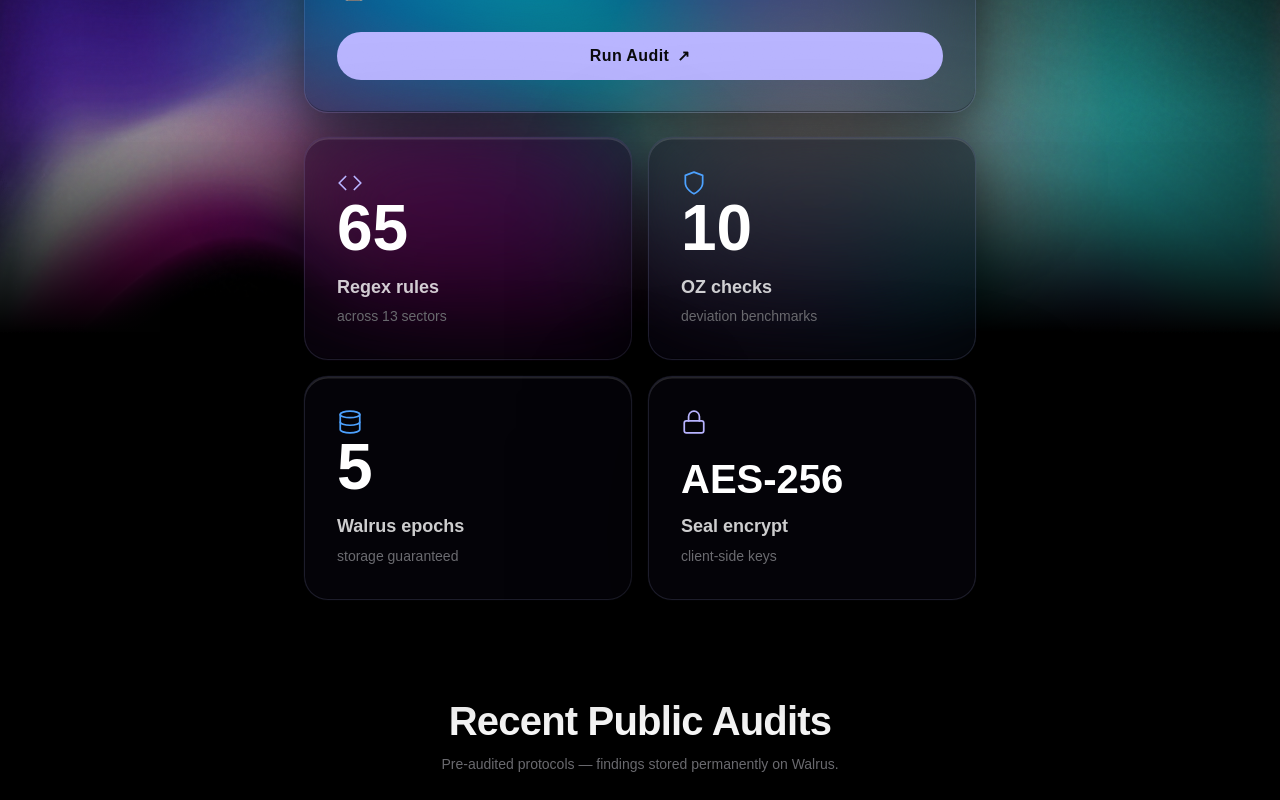
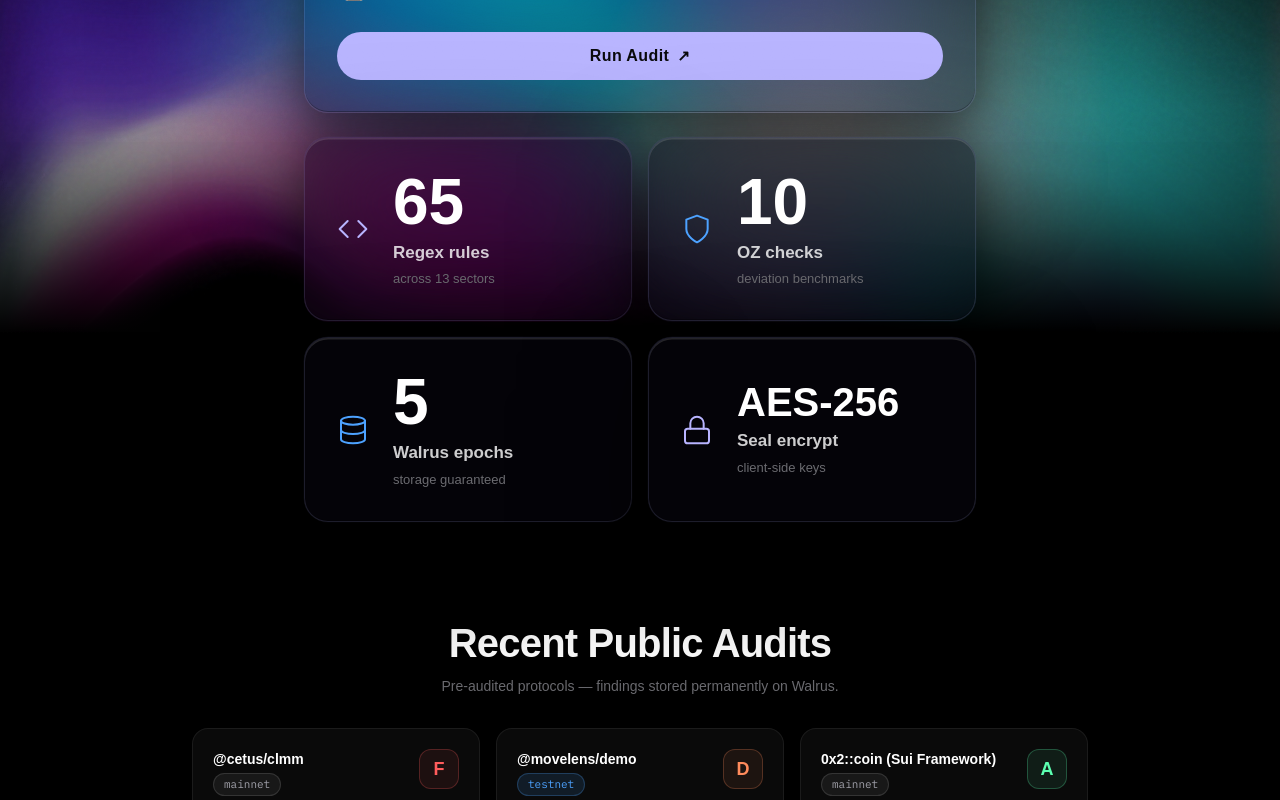
Before and after one commit to jeetpatel5767/MoveLens, a Next.js app: page /app in a window 1280 px wide. Shown: the part 658-1458 px from the top of the page. Built offline with nearby package versions, Linux system fonts and the light colour scheme; a web font is replaced by a local one.

Commit message:
style(/app): stat tiles horizontal — icon left, number+text right

```diff
--- a/src/app/app/page.tsx
+++ b/src/app/app/page.tsx
@@ -364,23 +364,20 @@ export default function AppPage() {
           ] as const).map(({ num, numSize, label, sub, color, icon }) => (
             <div
               key={label}
-              className="rounded-[24px] flex flex-col p-8 min-h-[220px]"
+              className="rounded-[24px] flex flex-row items-center gap-6 p-8"
               style={FORM_GLASS}
             >
-              {/* Icon — raw, floating at top */}
-              <svg className="w-[26px] h-[26px] shrink-0" viewBox="0 0 24 24" fill="none" stroke={color} strokeWidth={1.6} strokeLinecap="round" strokeLinejoin="round">
+              {/* Icon — left */}
+              <svg className="w-[32px] h-[32px] shrink-0" viewBox="0 0 24 24" fill="none" stroke={color} strokeWidth={1.5} strokeLinecap="round" strokeLinejoin="round">
                 {icon}
               </svg>
 
-              {/* Push number to bottom */}
-              <div className="flex-1" />
-
-              {/* Stat number */}
-              <div className={`font-display font-bold text-white leading-none mb-4 ${numSize}`}>{num}</div>
-
-              {/* Labels */}
-              <div className="font-display text-[18px] font-semibold text-white/80 leading-tight">{label}</div>
-              <div className="font-display text-[14px] mt-2" style={{ color: "var(--text-tertiary)" }}>{sub}</div>
+              {/* Number + labels — right */}
+              <div className="flex flex-col">
+                <div className={`font-display font-bold text-white leading-none mb-2 ${numSize}`}>{num}</div>
+                <div className="font-display text-[17px] font-semibold text-white/80 leading-tight">{label}</div>
+                <div className="font-display text-[13px] mt-1.5" style={{ color: "var(--text-tertiary)" }}>{sub}</div>
+              </div>
             </div>
           ))}
         </div>
```
